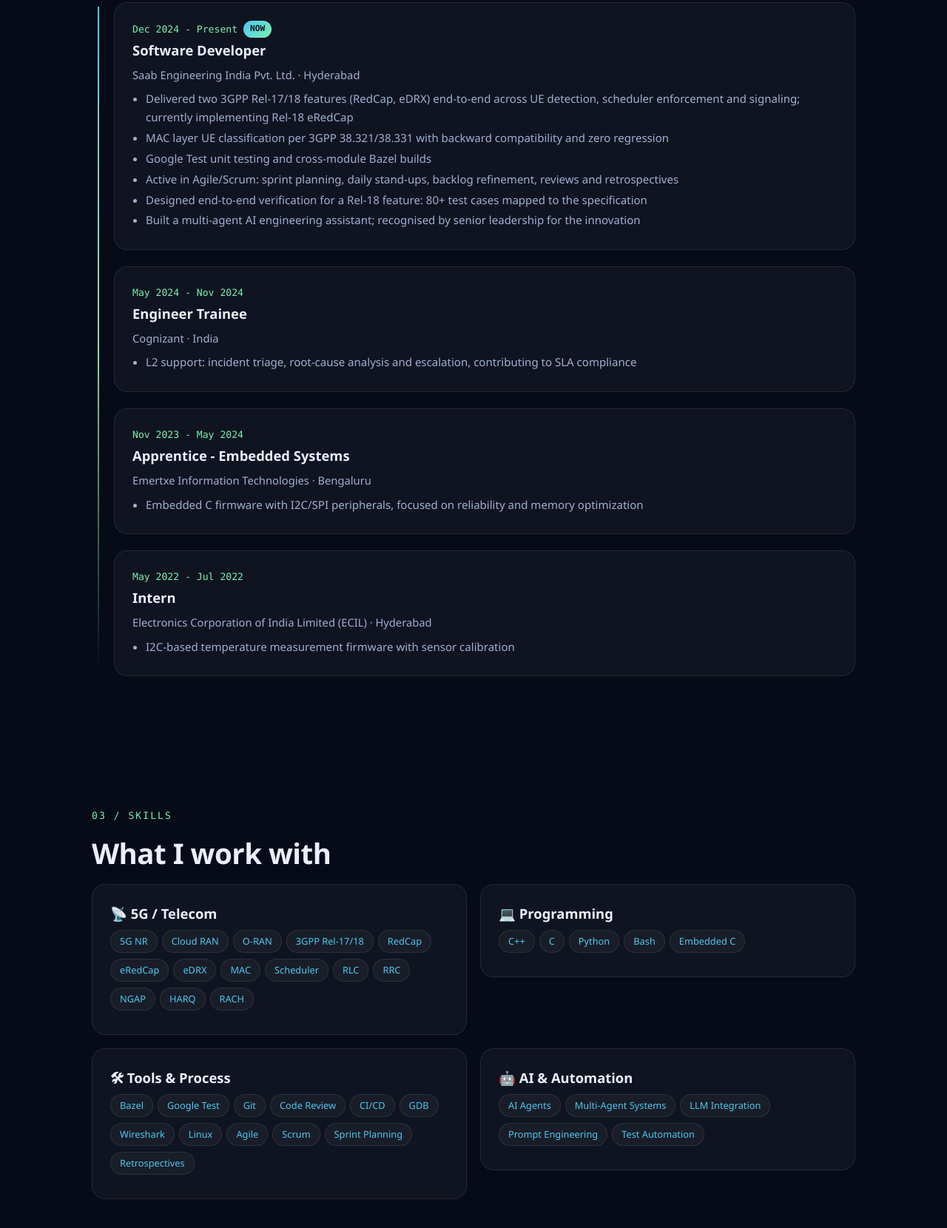
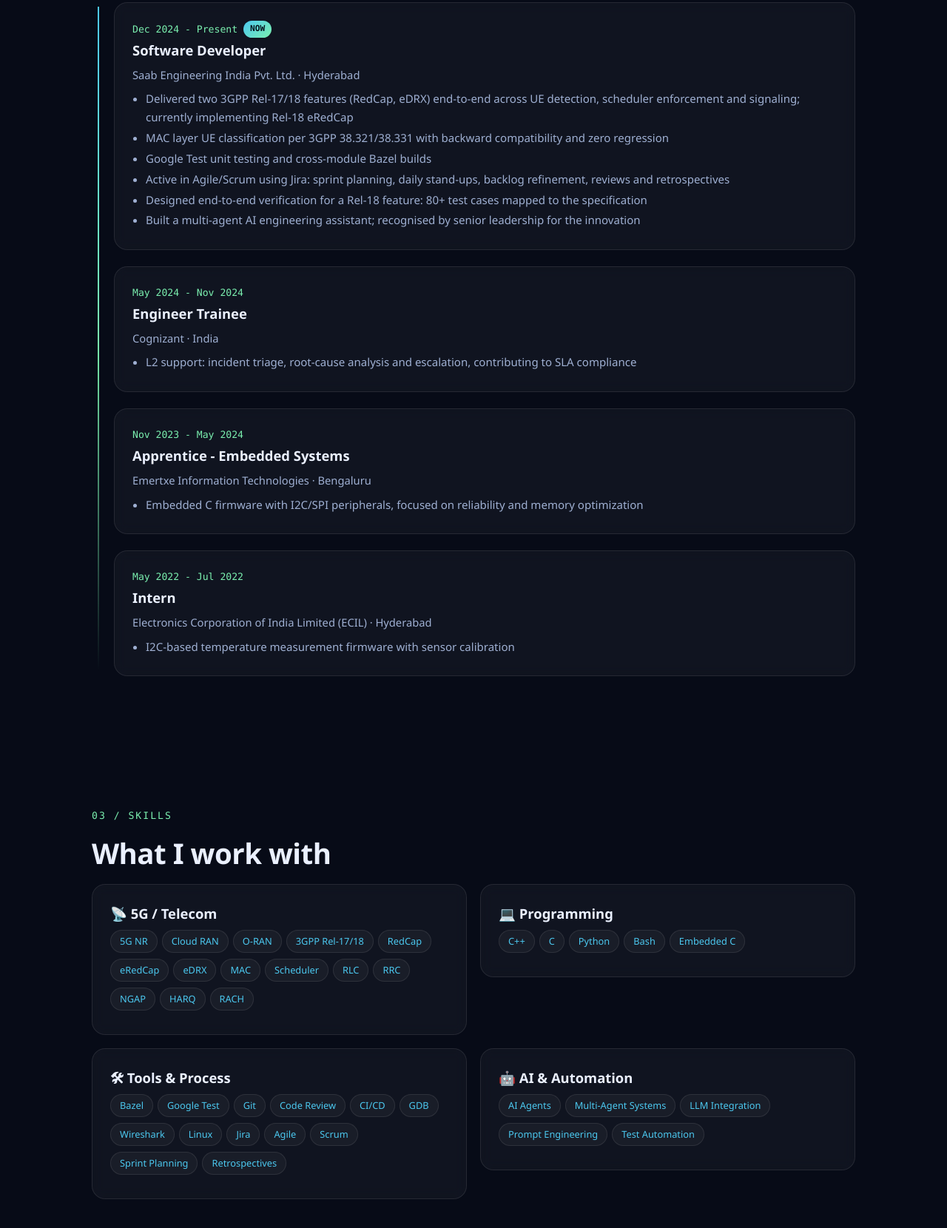
Before and after one commit to konenisanthiswaroop/konenisanthiswaroop.github.io, a plain HTML site: page index.html in a window 1280 px wide. Shown: the part 1585-3245 px from the top of the page at 74% size. Drawn offline with Linux system fonts and the light colour scheme.

Commit message:
Add Jira to portfolio and public resume

```diff
--- a/index.html
+++ b/index.html
@@ -253,7 +253,7 @@ footer{padding:30px 0;text-align:center;color:var(--mut);border-top:1px solid va
         <li>Delivered two 3GPP Rel-17/18 features (RedCap, eDRX) end-to-end across UE detection, scheduler enforcement and signaling; currently implementing Rel-18 eRedCap</li>
         <li>MAC layer UE classification per 3GPP 38.321/38.331 with backward compatibility and zero regression</li>
         <li>Google Test unit testing and cross-module Bazel builds</li>
-        <li>Active in Agile/Scrum: sprint planning, daily stand-ups, backlog refinement, reviews and retrospectives</li>
+        <li>Active in Agile/Scrum using Jira: sprint planning, daily stand-ups, backlog refinement, reviews and retrospectives</li>
         <li>Designed end-to-end verification for a Rel-18 feature: 80+ test cases mapped to the specification</li>
         <li>Built a multi-agent AI engineering assistant; recognised by senior leadership for the innovation</li>
       </ul>
@@ -286,7 +286,7 @@ footer{padding:30px 0;text-align:center;color:var(--mut);border-top:1px solid va
   <div class="sk">
     <div class="card rv"><h3>📡 5G / Telecom</h3><span class="pill">5G NR</span><span class="pill">Cloud RAN</span><span class="pill">O-RAN</span><span class="pill">3GPP Rel-17/18</span><span class="pill">RedCap</span><span class="pill">eRedCap</span><span class="pill">eDRX</span><span class="pill">MAC</span><span class="pill">Scheduler</span><span class="pill">RLC</span><span class="pill">RRC</span><span class="pill">NGAP</span><span class="pill">HARQ</span><span class="pill">RACH</span></div>
     <div class="card rv"><h3>💻 Programming</h3><span class="pill">C++</span><span class="pill">C</span><span class="pill">Python</span><span class="pill">Bash</span><span class="pill">Embedded C</span></div>
-    <div class="card rv"><h3>🛠 Tools &amp; Process</h3><span class="pill">Bazel</span><span class="pill">Google Test</span><span class="pill">Git</span><span class="pill">Code Review</span><span class="pill">CI/CD</span><span class="pill">GDB</span><span class="pill">Wireshark</span><span class="pill">Linux</span><span class="pill">Agile</span><span class="pill">Scrum</span><span class="pill">Sprint Planning</span><span class="pill">Retrospectives</span></div>
+    <div class="card rv"><h3>🛠 Tools &amp; Process</h3><span class="pill">Bazel</span><span class="pill">Google Test</span><span class="pill">Git</span><span class="pill">Code Review</span><span class="pill">CI/CD</span><span class="pill">GDB</span><span class="pill">Wireshark</span><span class="pill">Linux</span><span class="pill">Jira</span><span class="pill">Agile</span><span class="pill">Scrum</span><span class="pill">Sprint Planning</span><span class="pill">Retrospectives</span></div>
     <div class="card rv"><h3>🤖 AI &amp; Automation</h3><span class="pill">AI Agents</span><span class="pill">Multi-Agent Systems</span><span class="pill">LLM Integration</span><span class="pill">Prompt Engineering</span><span class="pill">Test Automation</span></div>
   </div>
 </section>
```
Also changed, not shown: 1 other file.
